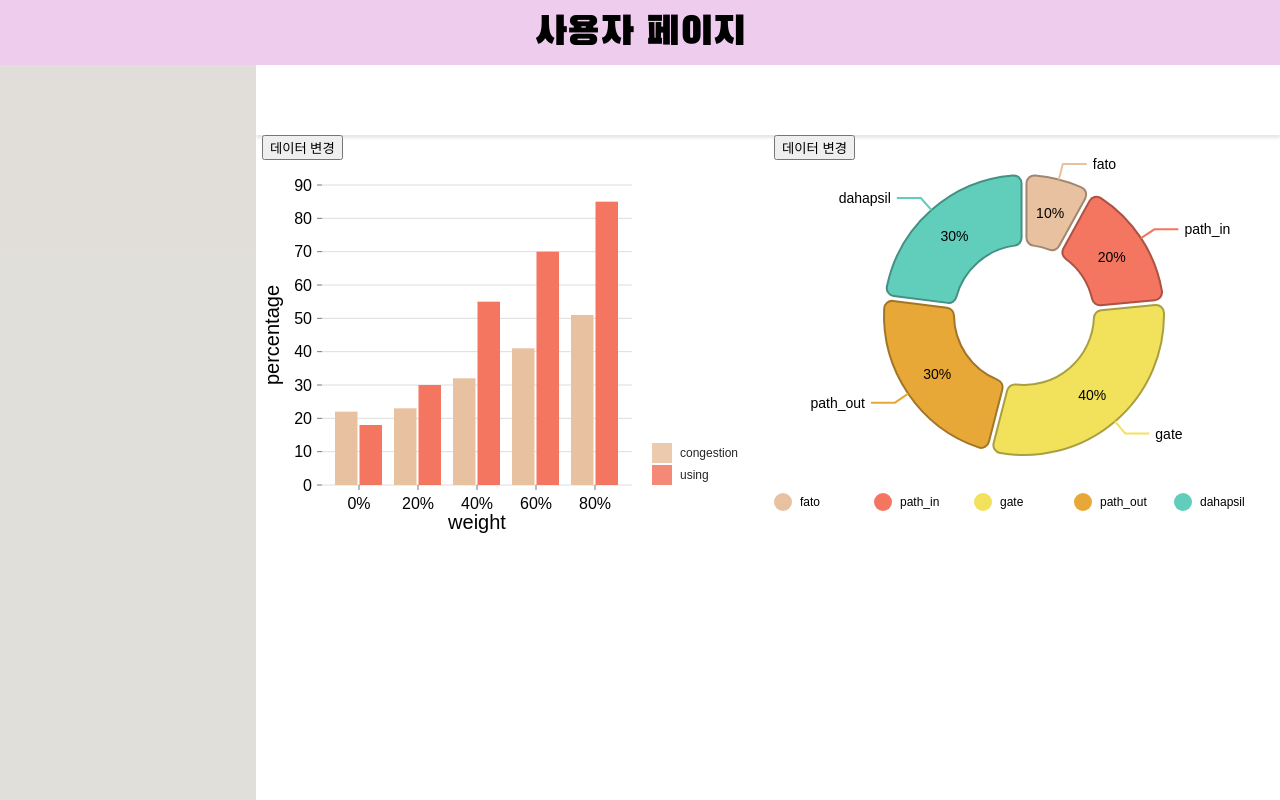
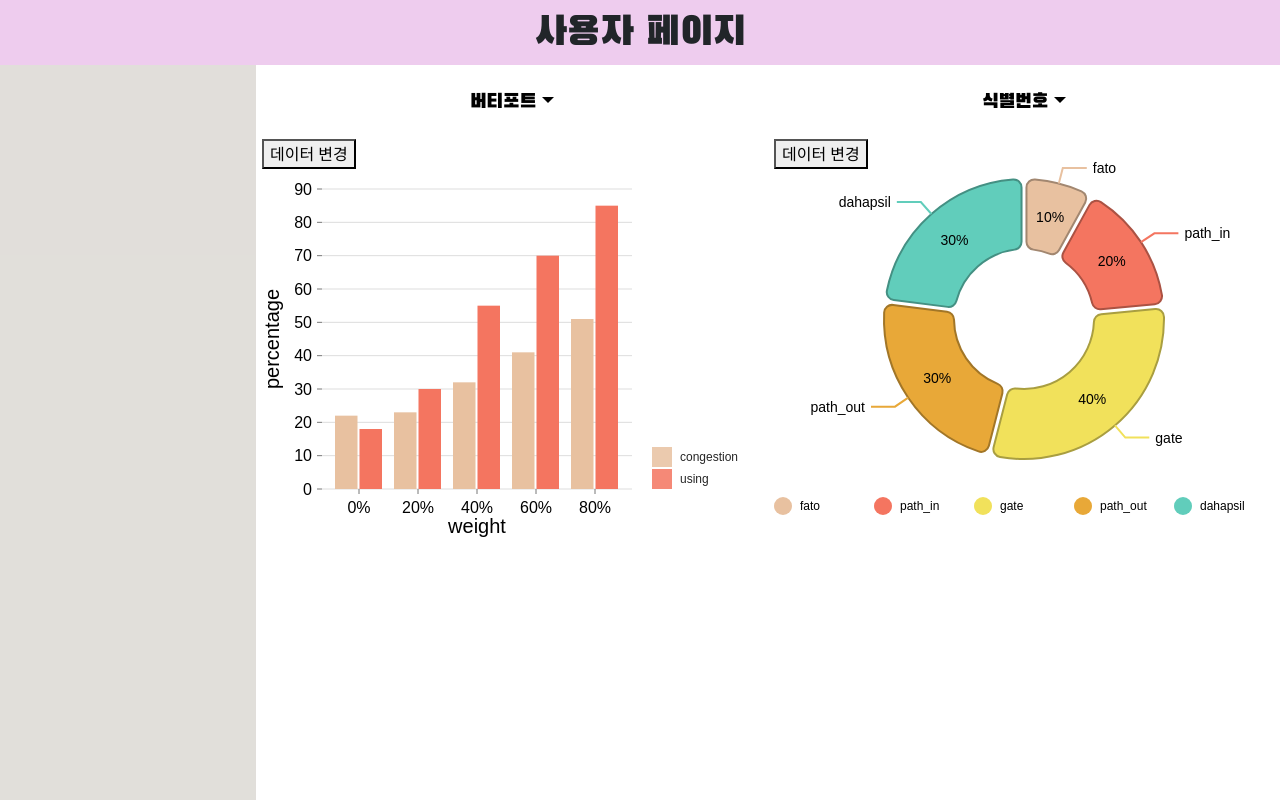
Before and after one commit to Cheetah-19/uam_knu_frontend, a React (Create React App) app: page / in a window 1280 px wide. Built offline with nearby package versions, Linux system fonts and the light colour scheme.

Commit message:
Add drop box

```diff
--- a/package.json
+++ b/package.json
@@ -9,7 +9,9 @@
     "@testing-library/jest-dom": "^5.17.0",
     "@testing-library/react": "^13.4.0",
     "@testing-library/user-event": "^13.5.0",
+    "bootstrap": "^5.3.3",
     "react": "^18.2.0",
+    "react-bootstrap": "^2.10.2",
     "react-dom": "^18.2.0",
     "react-scripts": "^5.0.1",
     "web-vitals": "^2.1.4"
--- a/src/App.js
+++ b/src/App.js
@@ -1,6 +1,7 @@
 // import logo from './logo.svg';
 import './styles/App.css';
 
+import { Dropdown, DropdownButton } from 'react-bootstrap';
 import Barchart from "./components/chart/BarChart";
 import Piechart from "./components/chart/PieChart";
 import RadialBarchart from "./components/chart/RadialBarChart";
@@ -16,7 +17,20 @@ class App extends Component {
         <div class="content">
           <div class="aside"></div>
           <div class="main">
-          <div class="tablist"></div>
+          <div class="tablist">
+            <div className="dropdown-container">
+                <DropdownButton id="dropdown-left" title="버티포트">
+                  <Dropdown.Item href="#">Option 1</Dropdown.Item>
+                  <Dropdown.Item href="#">Option 2</Dropdown.Item>
+                  <Dropdown.Item href="#">Option 3</Dropdown.Item>
+                </DropdownButton>
+                <DropdownButton id="dropdown-right" title="식별번호">
+                  <Dropdown.Item href="#">Option 1</Dropdown.Item>
+                  <Dropdown.Item href="#">Option 2</Dropdown.Item>
+                  <Dropdown.Item href="#">Option 3</Dropdown.Item>
+                </DropdownButton>
+            </div>
+          </div>
             <div class="chart_area">
               <div class="chart">
                 <Barchart/>
--- a/src/index.js
+++ b/src/index.js
@@ -3,6 +3,8 @@ import ReactDOM from 'react-dom/client';
 import './styles/index.css';
 import App from './App';
 
+/* index.js */
+import 'bootstrap/dist/css/bootstrap.min.css';
 
 const root = ReactDOM.createRoot(document.getElementById('root'));
 root.render(
--- a/src/styles/App.css
+++ b/src/styles/App.css
@@ -18,16 +18,40 @@ html,body{
   font-size: 40px;
 }
 .tablist {
-  height: 70px;
+  height: 10%;
   width: 100%;
-  box-shadow: 0 3px 3px 0 rgba(0,0,0,0.1);
   background-color: white;
 }
 
-.hi{
-  font-family: 'Century Gothic';
+.dropdown-container {
+  text-align: center; /* 추가 */
+  display: flex;
+  width: 100%;
+  height: 100%;
+  align-items: center;
+  justify-content: center;
+
 }
 
+#dropdown-left{
+  background-color: white;
+  border-color: transparent;
+  font-family: BalckHanSans-Regular;
+  color : black;
+  font-size: 20px;
+}
+#dropdown-right{
+  background-color: white;
+  border-color: transparent;
+  font-family: BalckHanSans-Regular;
+  color : black;
+  font-size: 20px;
+}
+
+.dropdown-container .dropdown {
+  width: 50%;
+
+}
 
 .content {
   display: flex;
```
Also changed, not shown: 2 other files (tests, documents, lock files or other folders).
